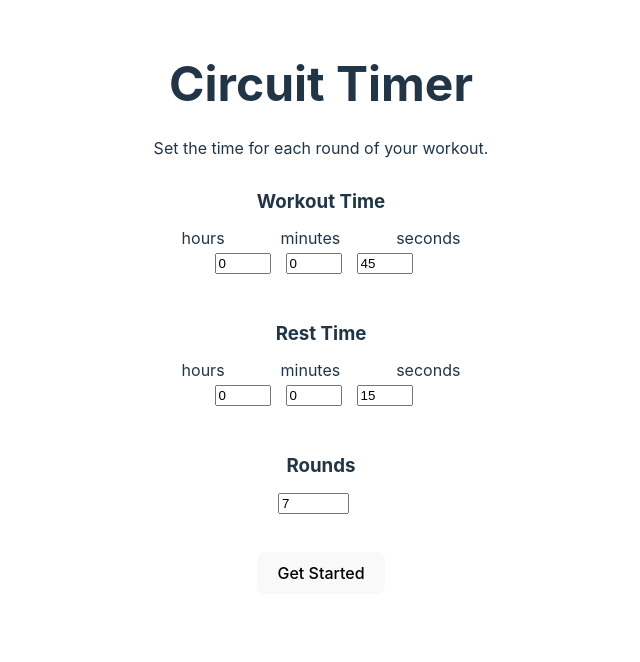
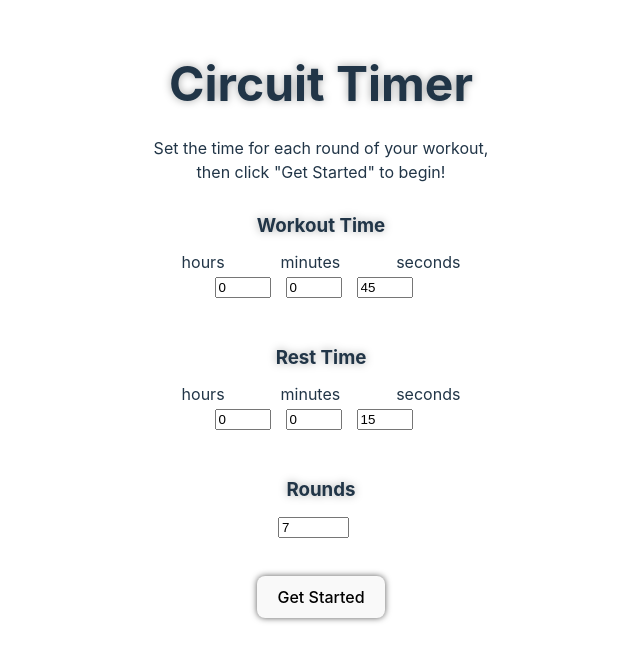
Before and after one commit to kellysdev/circuit-timer, a React (Vite) app: page / in a window 1280 px wide. Shown: the top 662 px of the page, without its empty margins (319-959 px from the left). Built offline with nearby package versions, Linux system fonts and the light colour scheme.

Commit message:
Add glow to buttons and headers, change header on timer, and make seconds bold.

```diff
--- a/src/App.jsx
+++ b/src/App.jsx
@@ -144,13 +144,14 @@ function App() {
 
   return (
     <div className="app-container">
-      <header>Circuit Timer</header>
       {/* display edit screen or timer component */}
         <div className="content">
           {editWorkout ? (
             <div className="edit-workout-container">
-              <p>Set the time for each round of your workout.</p>
-              <h3>Workout Time</h3>
+              <header className="glow">Circuit Timer</header>
+              <p>Set the time for each round of your workout,<br/>
+              then click &quot;Get Started&quot; to begin!</p>
+              <h3 className="glow">Workout Time</h3>
               <div className="space-around-container">
                 <span>hours</span>
                 <span>minutes</span>
@@ -181,7 +182,7 @@ function App() {
                 value={workoutPeriod.seconds}
               />
 
-              <h3>Rest Time</h3>
+              <h3 className="glow">Rest Time</h3>
               <div className="space-around-container">
                 <span>hours</span>
                 <span>minutes</span>
@@ -212,7 +213,7 @@ function App() {
                 value={restPeriod.seconds}
               />
 
-              <h3>Rounds</h3>
+              <h3 className="glow">Rounds</h3>
               <input
                 type="number"
                 label="Rounds"
@@ -232,6 +233,7 @@ function App() {
           ) : (
             // timer page
             <div className="timer-page-container">
+              <header className="glow">{roundPeriod === "workout" ? "Work" : "Rest"}</header>
               <div className="space-around-container workout-status">
                 <span>Rounds Completed: <strong>{roundsCompleted}</strong></span>
                 <span>Rounds to Go: <strong>{rounds - roundsCompleted}</strong></span>
@@ -251,7 +253,7 @@ function App() {
         </div>
         {rounds > 0 && workoutSeconds > 0 && !editWorkout && (
           <div className="workout-stats-container">
-            <h3 className="stats-title">Workout</h3>
+            <h3 className="stats-title glow">Workout</h3>
             <div className="stats-container">
               <div className="stats">Rounds: {rounds}</div>
               <div className="stats">Active: {workoutSeconds} s</div>
--- a/src/components/timer.css
+++ b/src/components/timer.css
@@ -14,5 +14,6 @@
 
 .seconds {
   font-size: 2em;
+  font-weight: bold;
   margin: auto;
 }
--- a/src/components/timer.jsx
+++ b/src/components/timer.jsx
@@ -13,13 +13,13 @@ const Timer = ({ roundPeriod, workoutSeconds, restSeconds, seconds, startOrStopT
       <div className="seconds-container">
         <CircularProgress
           variant="determinate" value={normalise(seconds)}
-          className="circular-progress"
+          className="circular-progress glow"
           color={progressColor}
           size="8em"
         />
         {seconds !== null ? (
         <p className="seconds">{seconds}</p>
-        ) : <h2 className="seconds">00</h2>}
+        ) : <h2 className="seconds glow">00</h2>}
       </div>
 
       <button onClick={startOrStopTimer}>
--- a/src/index.css
+++ b/src/index.css
@@ -21,6 +21,10 @@ body {
   min-height: 80vh;
 }
 
+.glow {
+  filter: drop-shadow(0 0 4px #a7a8a8);
+}
+
 button {
   border-radius: 8px;
   border: 1px solid transparent;
@@ -32,6 +36,7 @@ button {
   background-color: #303030;
   cursor: pointer;
   transition: border-color 0.25s;
+  filter: drop-shadow(0 0 3px #585858);
 }
 button:hover {
   border-color: #ffffffb7;
```
